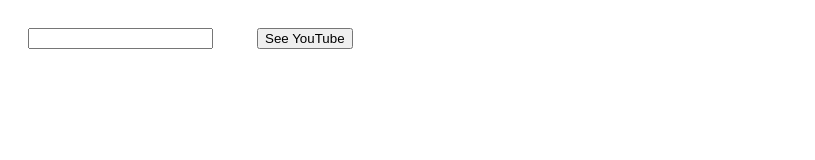
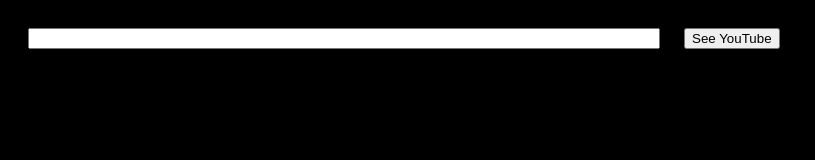
Before and after one commit to Jithin-cj/youtube, a plain HTML site: page index.html in a window 1280 px wide. Shown: the top 160 px of the page, without its empty margins (0-815 px from the left). Drawn offline with Linux system fonts and the light colour scheme.

Commit message:
Update index.css

```diff
--- a/index.css
+++ b/index.css
@@ -1,9 +1,10 @@
-.body{
+body{
 color:#0f79af;
  background-color: black;
 
 }
 
-input,button{
-margin:20
+input{
+margin:20;
+ width:50%
 }
```
